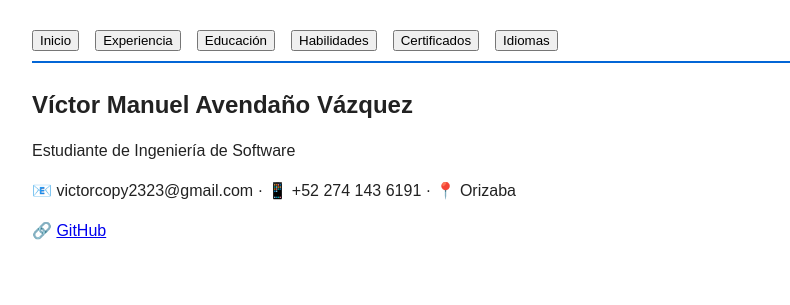
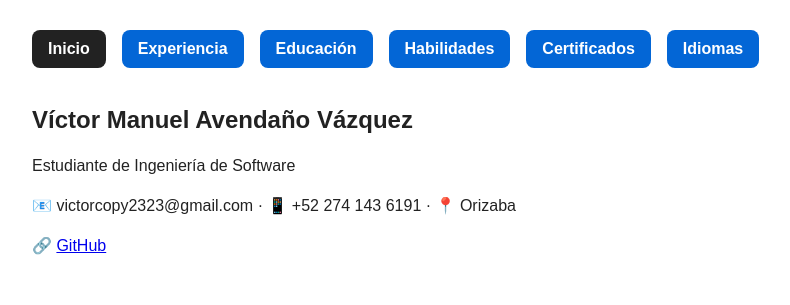
Before and after one commit to httpsvictwr/mi-cv, a plain HTML site: page index.html in a window 1280 px wide. Shown: the whole page, without its empty margins (208-998 px from the left). Drawn offline with Linux system fonts and the light colour scheme.

Commit message:
style: botones del menú

```diff
--- a/style.css
+++ b/style.css
@@ -5,3 +5,8 @@ section { margin: 24px 0; }
 h1 { margin-bottom: 0; }
 h2 { color: #0366d6; border-bottom: 1px solid #ddd; padding-bottom: 4px; }
 ul { padding-left: 20px; }
+[hidden] { display: none !important; }
+nav { border-bottom: none; padding: 10px 0; }
+nav button { background: #0366d6; color: #fff; border: none; border-radius: 8px; padding: 10px 16px; font-size: 16px; font-weight: bold; cursor: pointer; }
+nav button:hover { background: #024ea4; }
+nav button.activo { background: #222; }
```
